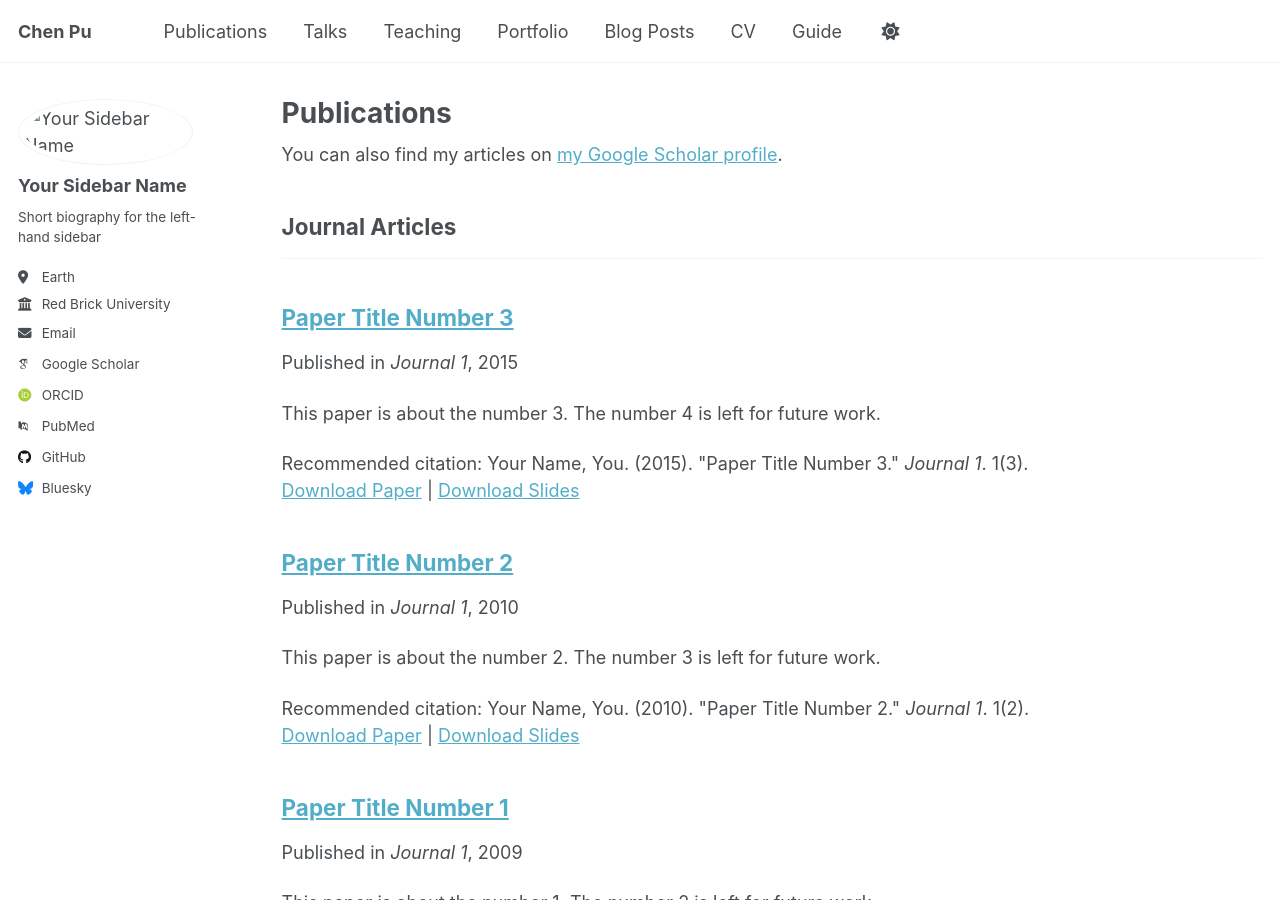
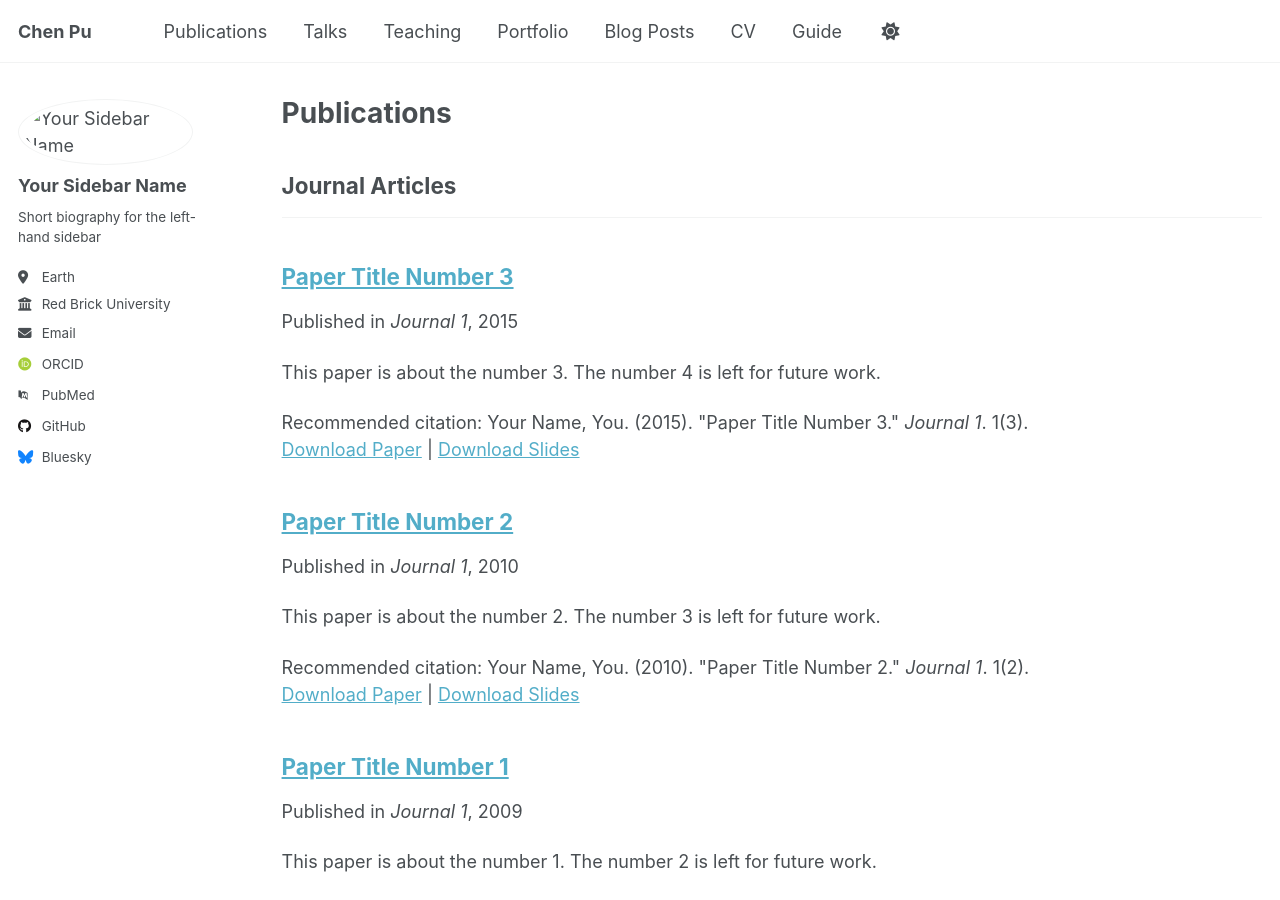
Before and after one commit to Ericpuzai/chenpu.github.io, a Jekyll site: the page built from _pages/publications.html, in a window 1280 px wide and 900 px high. Built offline with Jekyll 4.4.1, drawn with Linux system fonts in a browser that asks for light colours; some web fonts are replaced; a script that is not in the unit is left out; part of the change alters nothing that is shown.

Commit message:
Update _config.yml

```diff
--- a/_config.yml
+++ b/_config.yml
@@ -35,10 +35,10 @@ author:
   # Academic websites
   academia         : # URL
   arxiv            : # URL - Update with the correct link to your profile
-  googlescholar    : "https://scholar.google.com/citations?user=PS_CX0AAAAAJ"
+  # googlescholar    : "https://scholar.google.com/citations?user=PS_CX0AAAAAJ"
   inspire-hep      : # URL
   impactstory      : # URL
-  orcid            : "http://orcid.org/yourorcidurl"
+  orcid            : "http://orcid.org/0000-0002-3628-3511"
   semantic         : # URL
   pubmed           : "https://www.ncbi.nlm.nih.gov/pubmed/?term=john+snow"
   researchgate     : # URL
```
